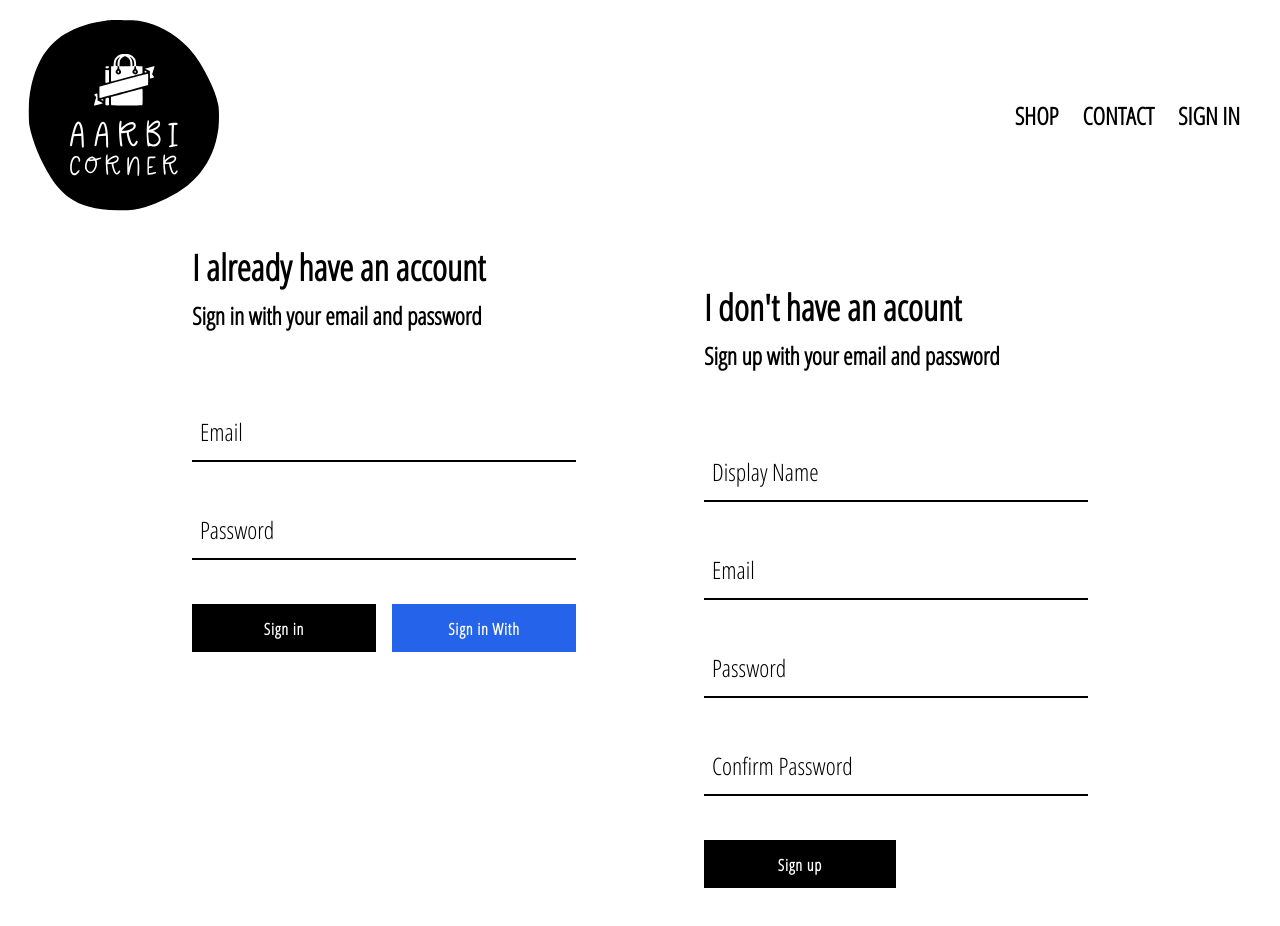
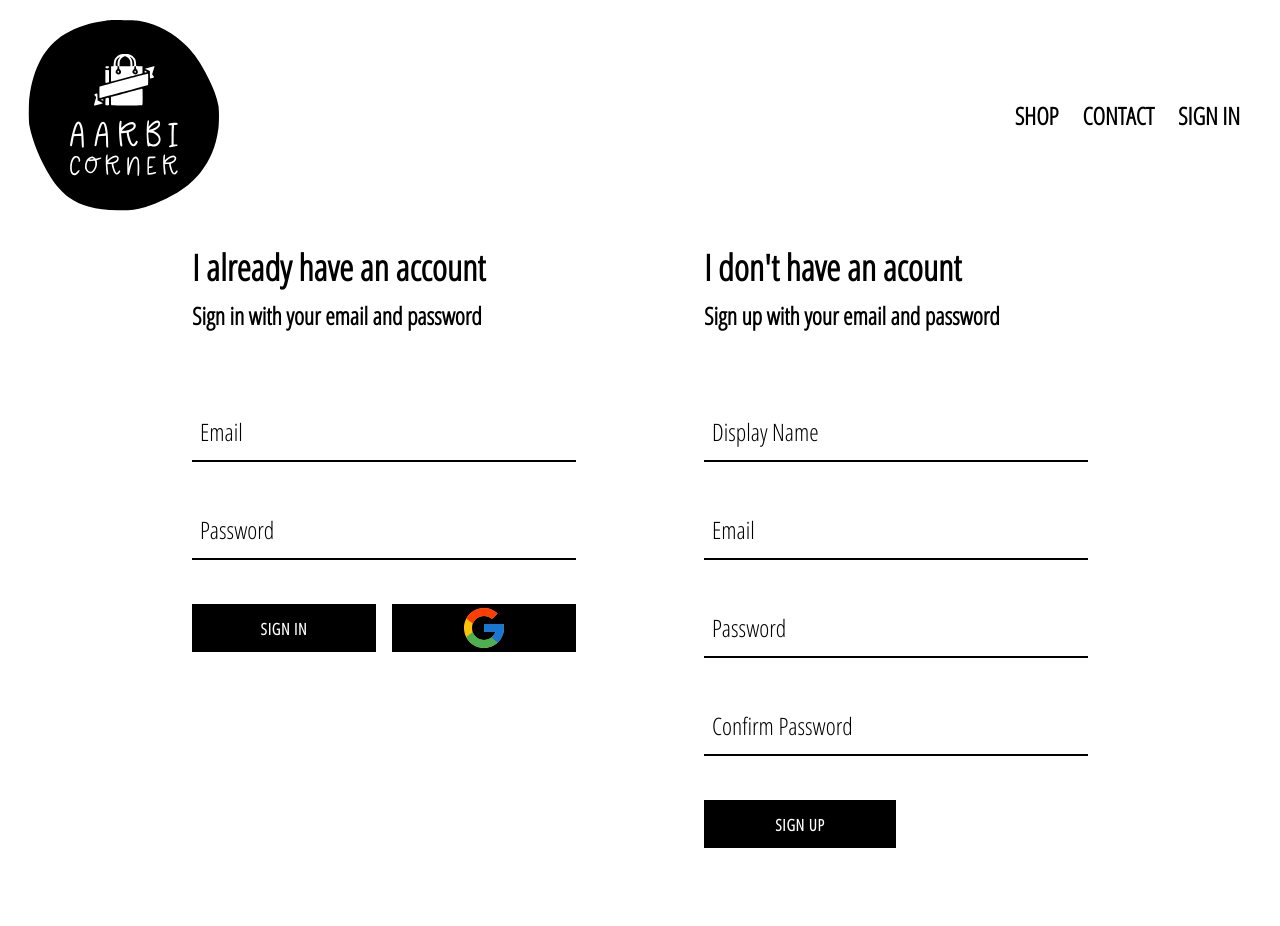
Before and after one commit to Sarmad-Khalique/aarbi-corner, a React (Create React App) app: page /signin in a window 1280 px wide. Shown: the top 926 px of the page. After the commit the page ends 896 px from the top, so only its background shows below. Built offline with nearby package versions, Linux system fonts and the light colour scheme; no server answers.

Commit message:
Added Google authentication using firebase

```diff
--- a/src/App.css
+++ b/src/App.css
@@ -1,4 +1,8 @@
 @import url('https://fonts.googleapis.com/css2?family=Open+Sans+Condensed:wght@300&display=swap');
+*{
+  box-sizing: border-box;
+}
+
 body{
   font-family: 'Open Sans Condensed', sans-serif;
 }
@@ -16,3 +20,6 @@ input:focus{
 .custom-button:hover{
   border:1px solid black !important;
 }
+.custom-button{
+  text-transform: uppercase !important;
+}
--- a/src/App.js
+++ b/src/App.js
@@ -1,15 +1,41 @@
-import React from "react";
+import React, { Component } from "react";
 import "./App.css";
 import Homepage from "./pages/homepage/Homepage";
 import Shop from "./pages/shop/Shop";
 import { Routes, Route } from "react-router-dom";
 import Header from "./components/header/Header";
 import SignInandSignUpPage from "./pages/SignInandSignUpPage/SignInandSignUpPage";
+import { auth } from "./firebase/firebase.utils";
 
-function App() {
+class App extends Component {
+  constructor(){
+    super();
+    this.state = {
+      currentUser:null,
+    }
+
+  }
+
+  unsubscribeFromAuth = null
+
+  componentDidMount(){
+    this.unsubscribeFromAuth = auth.onAuthStateChanged(
+      (user)=>{
+        this.setState({currentUser:user})
+
+        console.log(user)
+      }
+    )
+  }
+
+  componentWillUnmount(){
+    this.unsubscribeFromAuth();
+  }
+
+  render() {
     return (
       <div>
-      <Header />
+        <Header currentUser={this.state.currentUser}/>
         <Routes>
           <Route exact path="/" element={<Homepage />} />
           <Route path="/shop" element={<Shop />} />
@@ -18,5 +44,6 @@ function App() {
       </div>
     );
   }
+}
 
 export default App;
--- a/src/components/custom-button/CustomButton.jsx
+++ b/src/components/custom-button/CustomButton.jsx
@@ -2,7 +2,7 @@ import React from 'react'
 
 const CustomButton = ({children, ...otherButtonProps}) => {
   return (
-    <button className={`custom-button w-auto min-w-24 h-12 px-9 bg-black text-white text-base border-none font-bold leading-[50px] tracking-wider hover:bg-white hover:text-black ${otherButtonProps.type==='GoogleSignIn'?'bg-blue-600 googleButton':''}`} {...otherButtonProps}>
+    <button className="custom-button w-auto min-w-24 h-12 px-9 bg-black text-white text-base border-none font-bold leading-[50px] tracking-wider hover:bg-white hover:text-black" {...otherButtonProps}>
         {children}
     </button>
   )
--- a/src/components/header/Header.jsx
+++ b/src/components/header/Header.jsx
@@ -1,36 +1,50 @@
-import React, {Component} from "react";
+import React, { Component } from "react";
 import { Link } from "react-router-dom";
 import { ReactComponent as Logo } from "../../assets/logo.svg";
 import { ReactComponent as Ham } from "../../assets/ham.svg";
+import { auth } from "../../firebase/firebase.utils";
 
 class Header extends Component {
-  constructor(){
-    super();
+  constructor(props) {
+    super(props);
     this.state = {
-      menuOpen:false
-    }
+      menuOpen: false,
+    };
   }
   render() {
     return (
       <div className="header md:h-48 flex flex-col md:flex-row md:justify-between items-center px-7 pt-10">
-        <div
-          className="logo-container flex items-center justify-between h-full md:w-48 w-full"
-        >
-          <Link to='/'>
+        <div className="logo-container flex items-center justify-between h-full md:w-48 w-full">
+          <Link to="/">
             <Logo className="logo w-28 h-28 md:w-48 md:h-48" />
           </Link>
-          <div className="md:hidden" onClick={()=>this.setState({menuOpen:!this.state.menuOpen})}><Ham /></div>
+          <div
+            className="md:hidden"
+            onClick={() => this.setState({ menuOpen: !this.state.menuOpen })}
+          >
+            <Ham />
+          </div>
         </div>
-        <div className={`options ${this.state.menuOpen?"flex":"hidden"} flex-col text-2xl font-bold md:flex md:flex-row`}>
+        <div
+          className={`options ${
+            this.state.menuOpen ? "flex" : "hidden"
+          } flex-col text-2xl font-bold md:flex md:flex-row`}
+        >
           <Link to="/shop" className="option px-3 py-4">
             SHOP
           </Link>
           <Link to="/shop" className="option px-3 py-4">
             CONTACT
           </Link>
-          <Link to="/signin" className="option px-3 py-4">
-            SIGN IN
-          </Link>
+          {this.props.currentUser ? (
+            <div className="option px-3 py-4 hover:cursor-pointer" onClick={()=>auth.signOut()}>
+              SIGN OUT
+            </div>
+          ) : (
+            <Link to="/signin" className="option px-3 py-4">
+              SIGN IN
+            </Link>
+          )}
         </div>
       </div>
     );
--- a/src/components/sign-in/SignIn.jsx
+++ b/src/components/sign-in/SignIn.jsx
@@ -1,7 +1,9 @@
 import React, { Component } from "react";
 import CustomButton from "../custom-button/CustomButton";
 import FormInput from "../form-input/FormInput";
-import { ReactComponent as GoogleLogo } from "../../assets/google.svg";
+import {ReactComponent as GoogleLogo} from  "../../assets/google.svg"
+
+import { signInWithGoogle } from "../../firebase/firebase.utils";
 
 export default class SignIn extends Component {
   constructor() {
@@ -52,7 +54,11 @@ export default class SignIn extends Component {
           />
           <div className="grid grid-cols-1 md:grid-cols-2 gap-4">
             <CustomButton type="submit">Sign in</CustomButton>
-            <CustomButton type="GoogleSignIn">Sign in With Google</CustomButton>
+            <CustomButton onClick={signInWithGoogle}>
+              <span className="google-sign-in-container">
+                <GoogleLogo className="flex w-full justify-center items-center"/>
+              </span>
+            </CustomButton>
           </div>
         </form>
       </div>
--- a/src/components/sign-up/SignUp.jsx
+++ b/src/components/sign-up/SignUp.jsx
@@ -30,8 +30,8 @@ export default class SignUp extends Component {
   };
   render() {
     return (
-      <div className="sign-up-form-container my-12 flex flex-col md:w-[30vw]">
-        <h2 className="sign-up-title text-4xl font-semibold mb-3">
+      <div className="sign-in-form-container flex flex-col md:w-[30vw]">
+        <h2 className="sign-in-title text-4xl font-semibold mb-3 my-2">
           I don't have an acount
         </h2>
         <h4 className="sign-in-subtitle text-2xl font-semibold pb-8">
--- /dev/null
+++ b/src/firebase/firebase.utils.js
@@ -0,0 +1,25 @@
+import firebase from "firebase/compat/app";
+import "firebase/compat/auth";
+import "firebase/compat/firestore"
+
+const config = {
+  apiKey: "AIzaSyCQDPVX_vjf7C0HKCQL-6JTPX5Z0xPY35I",
+  authDomain: "aarbi-corner.firebaseapp.com",
+  projectId: "aarbi-corner",
+  storageBucket: "aarbi-corner.appspot.com",
+  messagingSenderId: "706346076649",
+  appId: "1:706346076649:web:14216c425b15b3f946a378",
+  measurementId: "G-XKZBW8B7F5",
+};
+
+firebase.initializeApp(config);
+
+export const auth = firebase.auth();
+export const firestore = firebase.firestore();
+
+// Google Auth Provider with Popup
+const provider = new firebase.auth.GoogleAuthProvider();
+provider.setCustomParameters({'prompt':'select_account'})
+export const signInWithGoogle = ()=>auth.signInWithPopup(provider);
+
+export default firebase;
```
Lines whose indentation alone changed are shown as unchanged.
